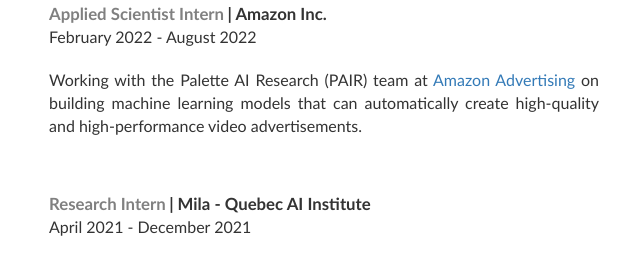
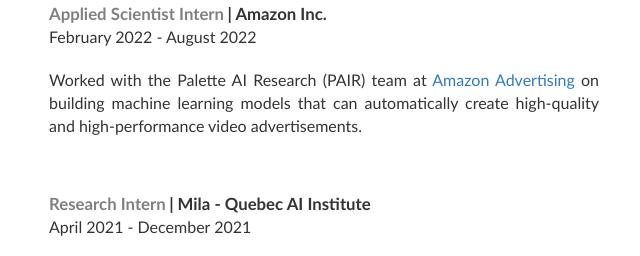
Before and after one commit to sreesai1412/sreesai1412.github.io, a plain HTML site: page index.html in a window 1280 px wide. Shown: the part 354-610 px from the top of the page, 411-1051 px from the left. Drawn offline with nearby package versions, Linux system fonts and the light colour scheme.

Commit message:
Update index.html

```diff
--- a/index.html
+++ b/index.html
@@ -73,7 +73,7 @@
                       <font size="3">February 2022 - August 2022</font>
                       <br>
                       <br>
-                      <p align="justify"><font size="3">Working with the Palette AI Research (PAIR) team at <a href="https://advertising.amazon.com" target="_blank"><font size="3">Amazon Advertising</font></a> on building machine learning models that can automatically
+                      <p align="justify"><font size="3">Worked with the Palette AI Research (PAIR) team at <a href="https://advertising.amazon.com" target="_blank"><font size="3">Amazon Advertising</font></a> on building machine learning models that can automatically
                         create high-quality and high-performance video advertisements.</font></p>
                   </td>
               </tr>
```
